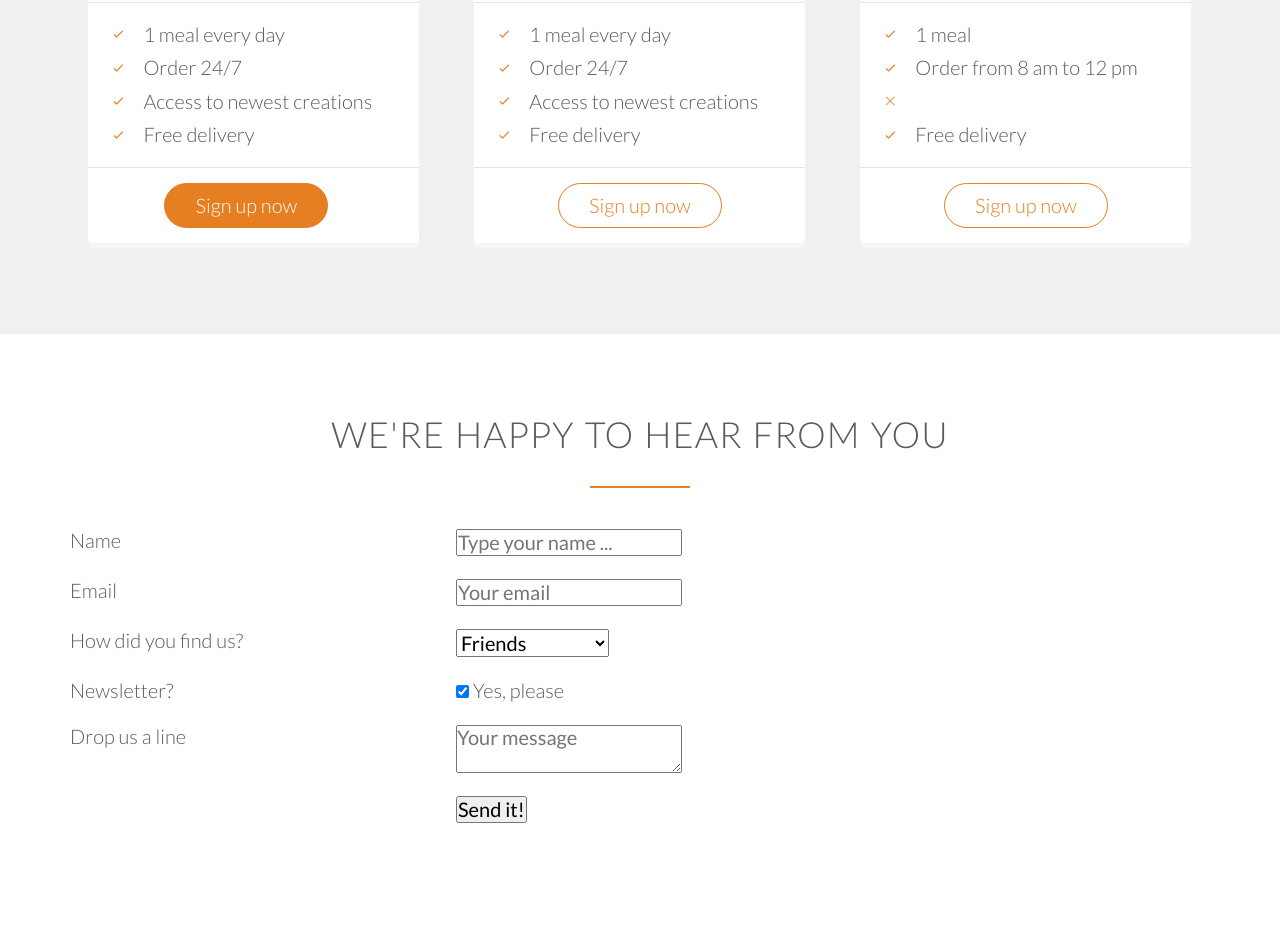
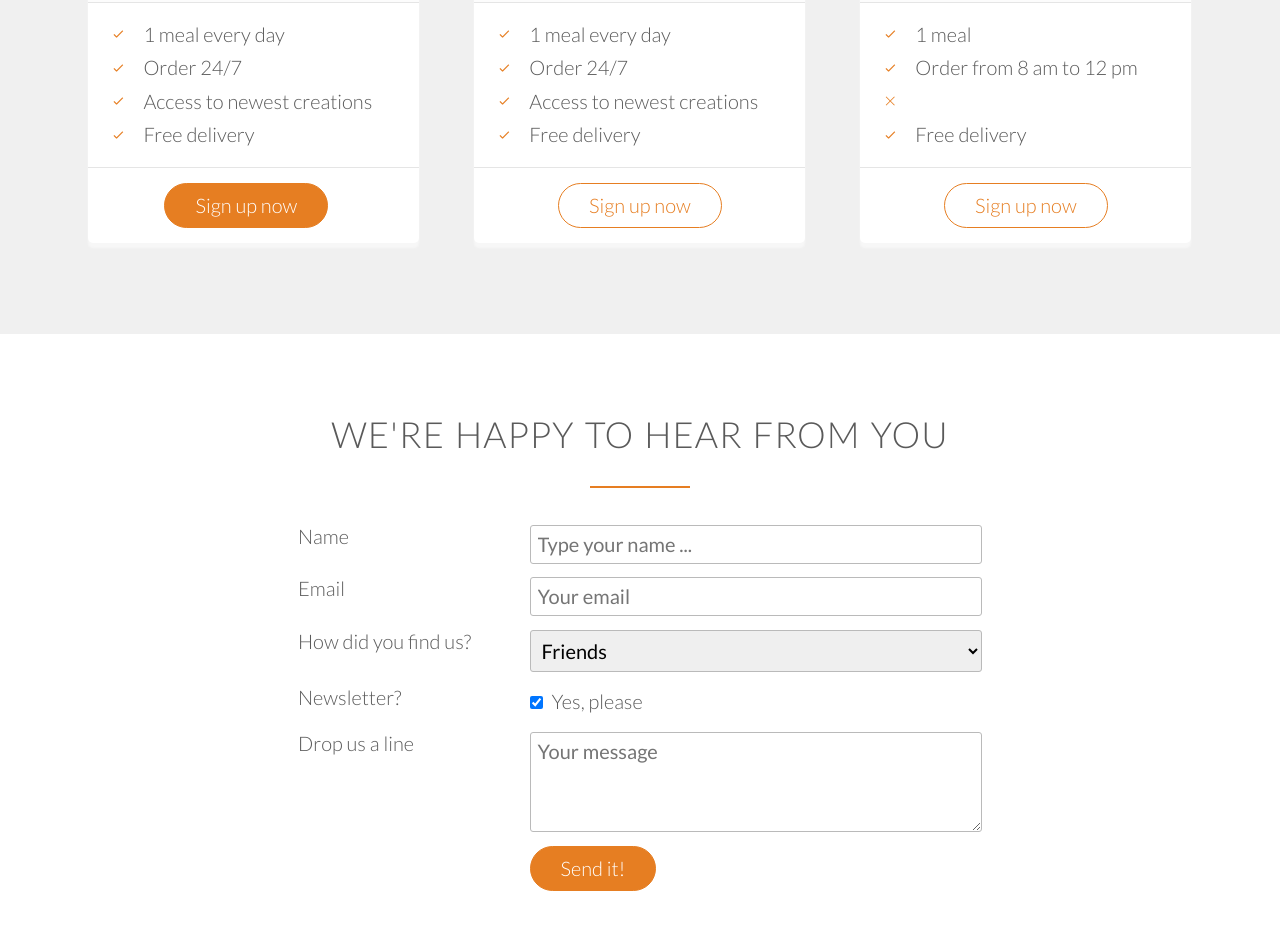
Before and after one commit to fabiovalinhos/Omnifood_food_delivery, a plain HTML site: page index.html in a window 1280 px wide. Shown: the part 4253-5183 px from the top of the page. Drawn offline with Linux system fonts and the light colour scheme; files whose address does not match are found by name.

Commit message:
Editing style.css for section Form

```diff
--- a/index.html
+++ b/index.html
@@ -347,10 +347,10 @@
                     </div>
                     <div class="row">
                         <div class="col span-1-of-3">
-                            <label>Drop us a line</label>
+                            <label for="message">Drop us a line</label>
                         </div>
                         <div class="col span-2-of-3">
-                            <textarea name="message" placeholder="Your message"></textarea>
+                            <textarea name="message" id="message" placeholder="Your message"></textarea>
                         </div>
                     </div>
                     <div class="row">
--- a/resources/css/style.css
+++ b/resources/css/style.css
@@ -146,7 +146,8 @@ a:active {
 /*------ Buttons ---------*/
 
 .btn:link,
-.btn:visited {
+.btn:visited,
+input[type=submit] {
     display: inline-block;
     padding: 10px 30px;
     font-weight: 300;
@@ -156,7 +157,8 @@ a:active {
 }
 
 .btn-full:link,
-.btn-full:visited {
+.btn-full:visited,
+input[type=submit] {
     background-color: #e67e22;
     border: 1px solid #e67e22;
     color: #fff;
@@ -170,12 +172,16 @@ a:active {
 }
 
 .btn:hover,
-.btn:active {
+.btn:active,
+input[type=submit]:hover,
+input[type=submit]:active {
     background-color: #a85913;
 }
 
 .btn-full:hover,
-.btn-full:active {
+.btn-full:active,
+input[type=submit]:hover,
+input[type=submit]:active {
     border: 1px solid #a85913;
 }
 
@@ -460,3 +466,34 @@ cite img {
 .plan-box ul li {
     padding: 5px 0;
 }
+
+
+/*----------------------------------------*/
+/* Form */
+/*----------------------------------------*/
+
+
+.contact-form {
+    width: 60%;
+    margin: 0 auto;
+}
+
+input[type=text],
+input[type=email],
+select,
+textarea {
+    width: 100%;
+    padding: 7px;
+    border-radius: 3px;
+    border: 1px solid #bababa;
+}
+
+textarea {
+    height: 100px;
+}
+
+input[type=checkbox] {
+    margin: 10px 5px 10px 0;
+}
+
+*:focus {outline: none;}
```
Also changed, not shown: 1 other file.
